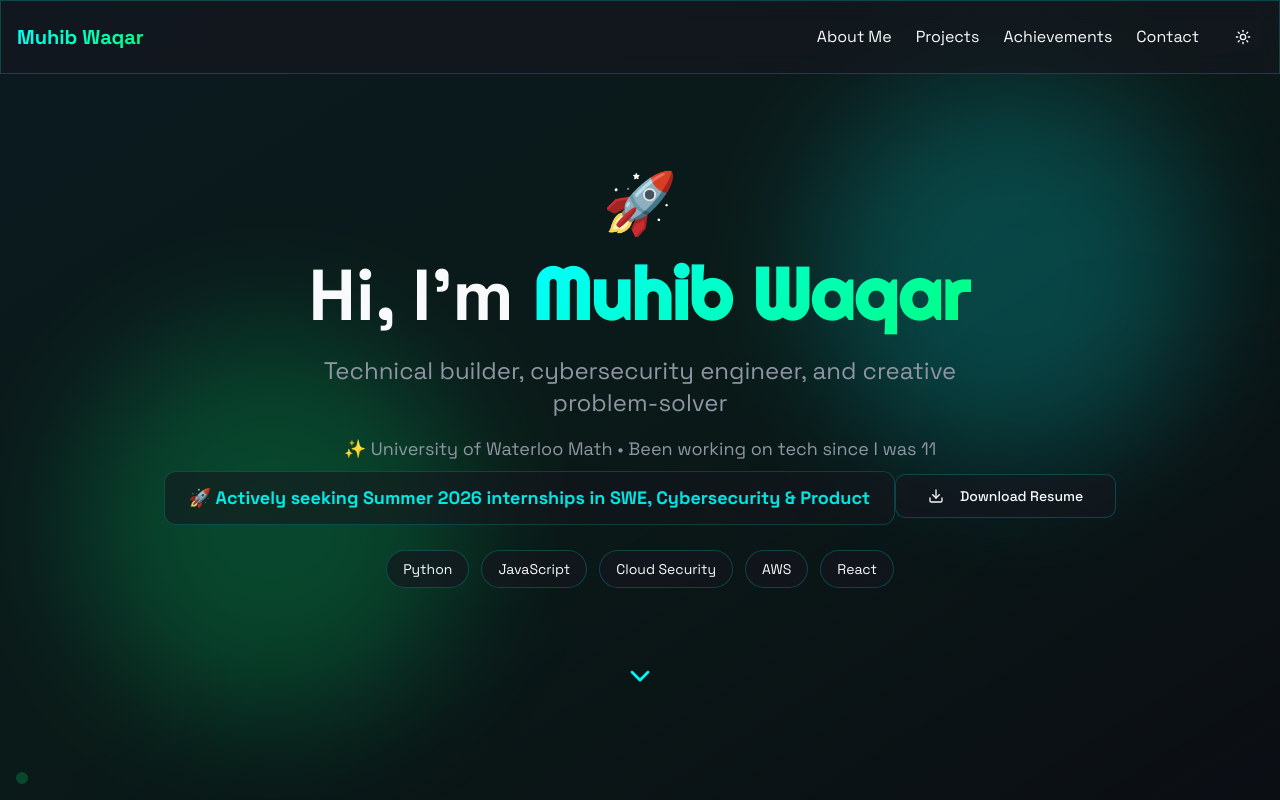
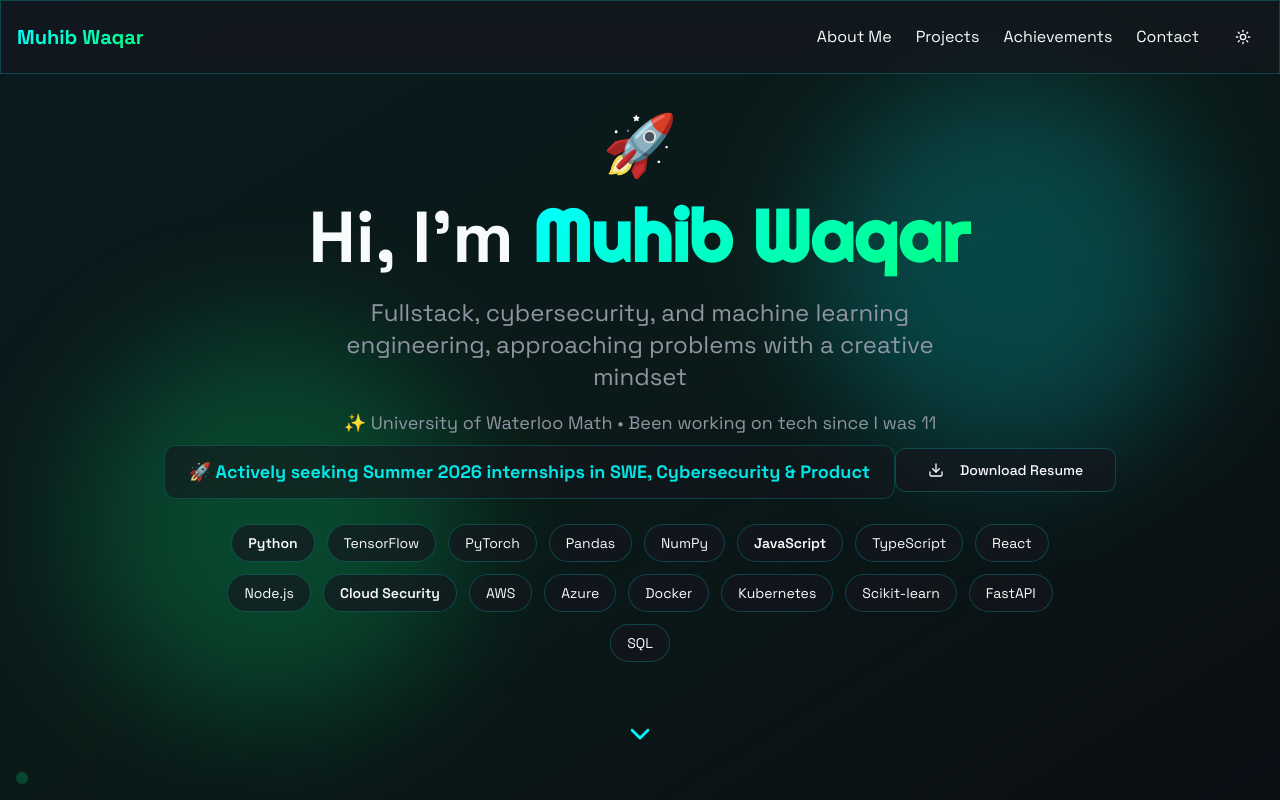
Before and after one commit to muhibwqr/muhib-makes-things, a React (Vite) app: page / in a window 1280 px wide. Shown: the top 800 px of the page. Built offline with nearby package versions, Linux system fonts and the light colour scheme; the HTML template or start-up script is replaced by a standard one.

Commit message:
Update Hero section with new skills

```diff
--- a/src/components/Hero.tsx
+++ b/src/components/Hero.tsx
@@ -44,7 +44,7 @@ export function Hero() {
             Hi, I&apos;m <span className={`gradient-text transition-all duration-500 ease-in-out ${fonts[currentFont]}`}>Muhib Waqar</span>
           </h1>
           <p className="text-xl md:text-2xl text-muted-foreground mb-4 max-w-2xl mx-auto">
-            Technical builder, cybersecurity engineer, and creative problem-solver
+            Fullstack, cybersecurity, and machine learning engineering, approaching problems with a creative mindset
           </p>
           <p className="text-lg text-muted-foreground mb-2">
             ✨ University of Waterloo Math • Been working on tech since I was 11
@@ -67,12 +67,24 @@ export function Hero() {
             </a>
           </Button>
 
-          <div className="flex flex-wrap justify-center gap-3 mb-12">
-            <span className="glass px-4 py-2 rounded-full text-sm">Python</span>
-            <span className="glass px-4 py-2 rounded-full text-sm">JavaScript</span>
-            <span className="glass px-4 py-2 rounded-full text-sm">Cloud Security</span>
+          <div className="flex flex-wrap justify-center gap-3 mb-8 max-w-4xl mx-auto">
+            <span className="glass px-4 py-2 rounded-full text-sm font-semibold">Python</span>
+            <span className="glass px-4 py-2 rounded-full text-sm">TensorFlow</span>
+            <span className="glass px-4 py-2 rounded-full text-sm">PyTorch</span>
+            <span className="glass px-4 py-2 rounded-full text-sm">Pandas</span>
+            <span className="glass px-4 py-2 rounded-full text-sm">NumPy</span>
+            <span className="glass px-4 py-2 rounded-full text-sm font-semibold">JavaScript</span>
+            <span className="glass px-4 py-2 rounded-full text-sm">TypeScript</span>
+            <span className="glass px-4 py-2 rounded-full text-sm">React</span>
+            <span className="glass px-4 py-2 rounded-full text-sm">Node.js</span>
+            <span className="glass px-4 py-2 rounded-full text-sm font-semibold">Cloud Security</span>
             <span className="glass px-4 py-2 rounded-full text-sm">AWS</span>
-            <span className="glass px-4 py-2 rounded-full text-sm">React</span>
+            <span className="glass px-4 py-2 rounded-full text-sm">Azure</span>
+            <span className="glass px-4 py-2 rounded-full text-sm">Docker</span>
+            <span className="glass px-4 py-2 rounded-full text-sm">Kubernetes</span>
+            <span className="glass px-4 py-2 rounded-full text-sm">Scikit-learn</span>
+            <span className="glass px-4 py-2 rounded-full text-sm">FastAPI</span>
+            <span className="glass px-4 py-2 rounded-full text-sm">SQL</span>
           </div>
         </div>
 
```
